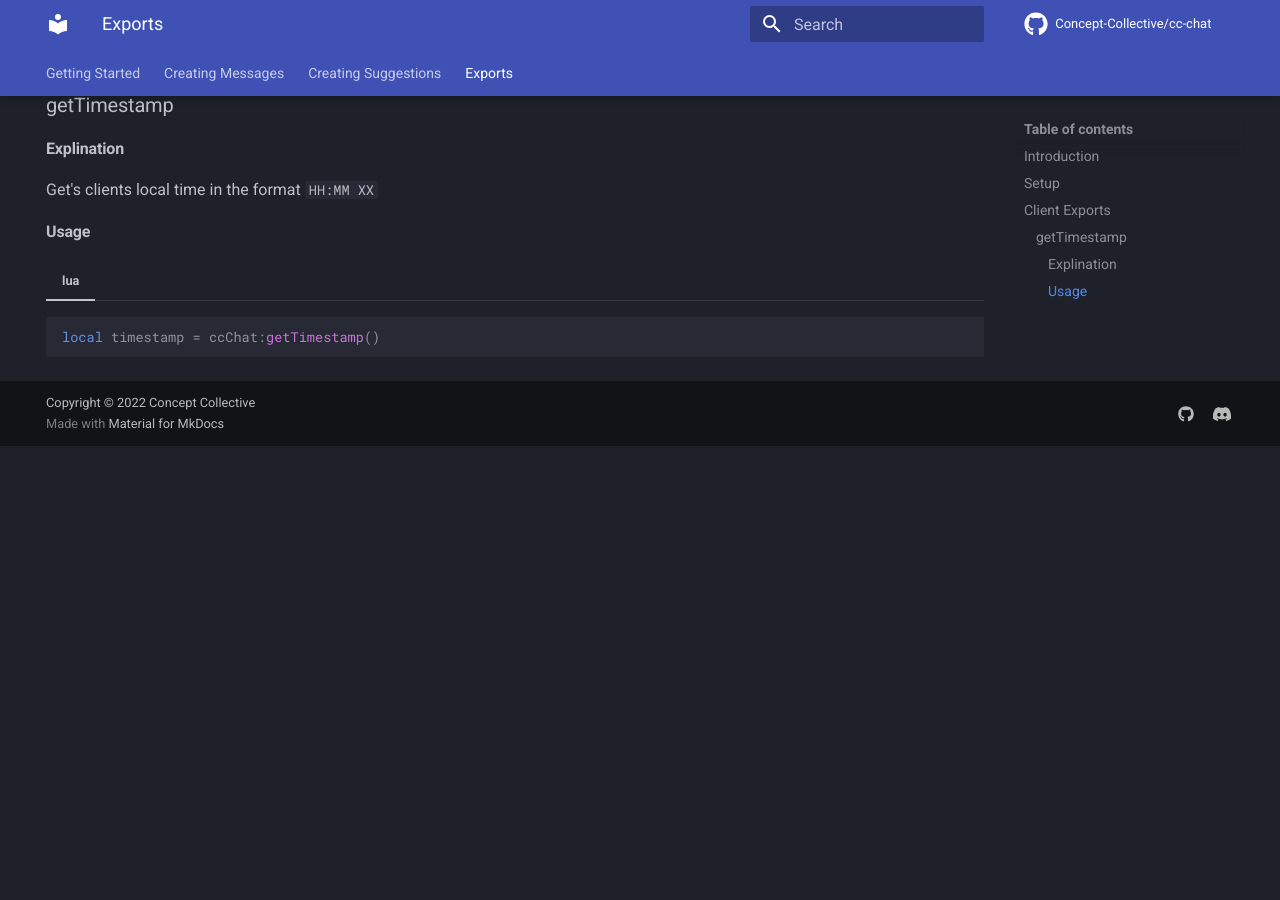
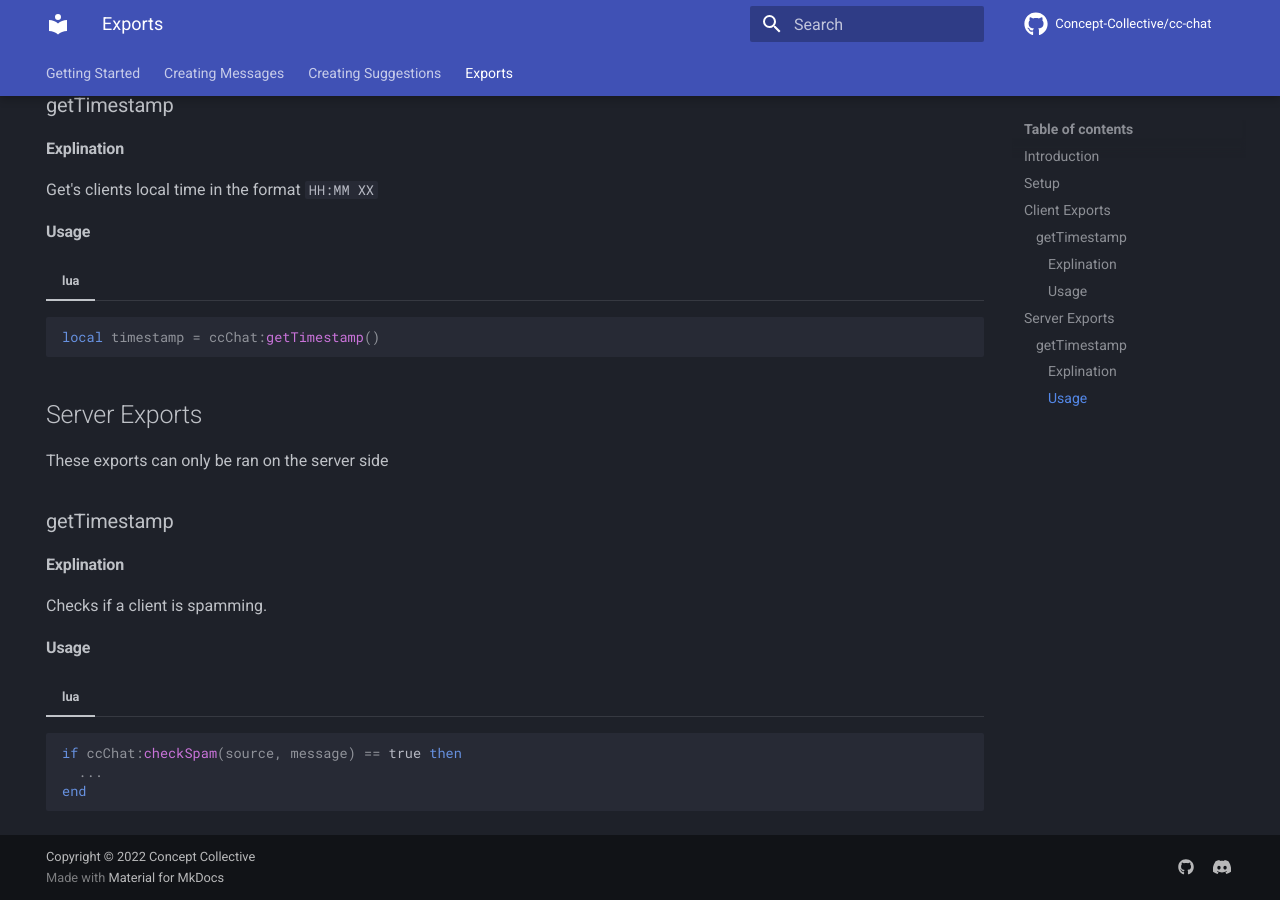
Before and after one commit to Concept-Collective/cc-chat, an MkDocs documentation site: the page built from docs/exports.md, in a window 1280 px wide and 900 px high, scrolled down 592 px. Built offline with MkDocs 1.6.1 and Material for MkDocs 9.7.7, drawn with Linux system fonts in a browser that asks for light colours; comment, search, counter and statistics services are not loaded; before the commit the page ends 1038 px from its top, so only the background shows below that.

Commit message:
Update exports.md

````diff
--- a/docs/exports.md
+++ b/docs/exports.md
@@ -32,3 +32,22 @@ Get's clients local time in the format `HH:MM XX`
   ```lua
   local timestamp = ccChat:getTimestamp()
   ```
+
+## Server Exports
+
+These exports can only be ran on the server side
+
+### getTimestamp
+
+#### Explination
+
+Checks if a client is spamming.
+
+#### Usage
+
+=== "lua"
+  ```lua
+  if ccChat:checkSpam(source, message) == true then
+    ...
+  end
+  ```
````
